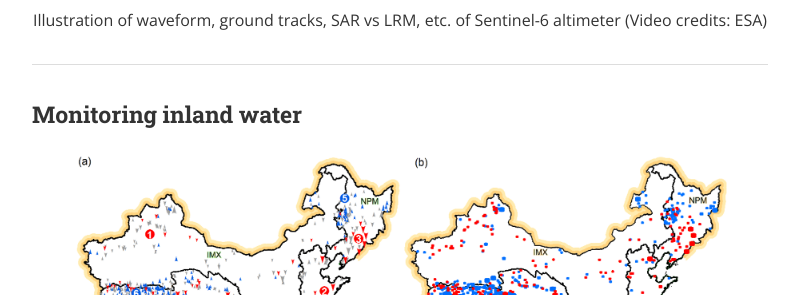
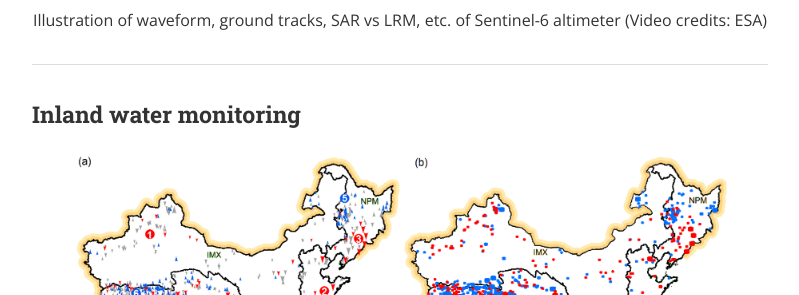
Before and after one commit to 12530/rshydro, a Jekyll site: the page built from research.md, in a window 1280 px wide and 900 px high, scrolled down 797 px. Shown: the part 161-456 px from the top of the window, without its empty margins (240-1039 px from the left). Built offline with Jekyll 4.4.1, drawn with Linux system fonts in a browser that asks for light colours; nearby versions of some CDN libraries.

```diff
--- a/research.md
+++ b/research.md
@@ -30,7 +30,7 @@ main_nav: true
 
 <hr>
 
-<h3 id="paragraph">Monitoring inland water</h3>
+<h3 id="paragraph">Inland water monitoring</h3>
   <img src="/assets/ChinaLake.png" alt="Water monitoring with CryoSat-2" style="width:653px;height:305px;">
 <ul>
   <li>Jiang et al. (2017) "CryoSat-2 radar altimetry for monitoring freshwater resources of China". <b>Remote Sensing of Environment</b>.</li>
```
